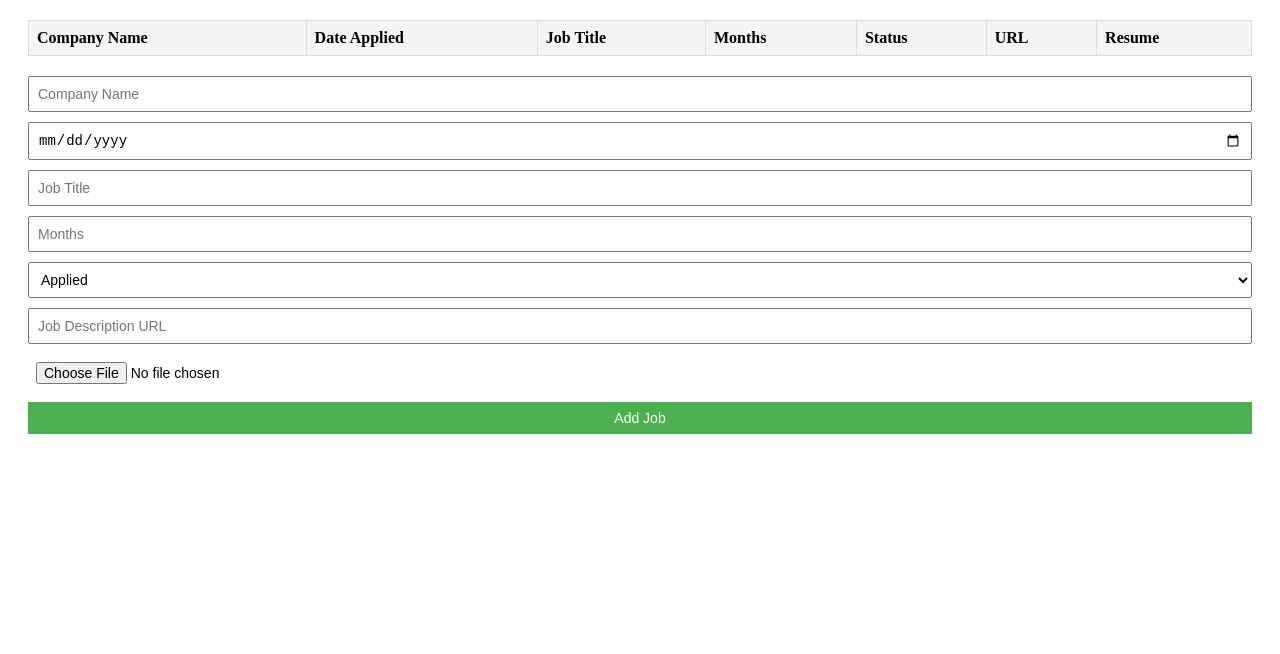
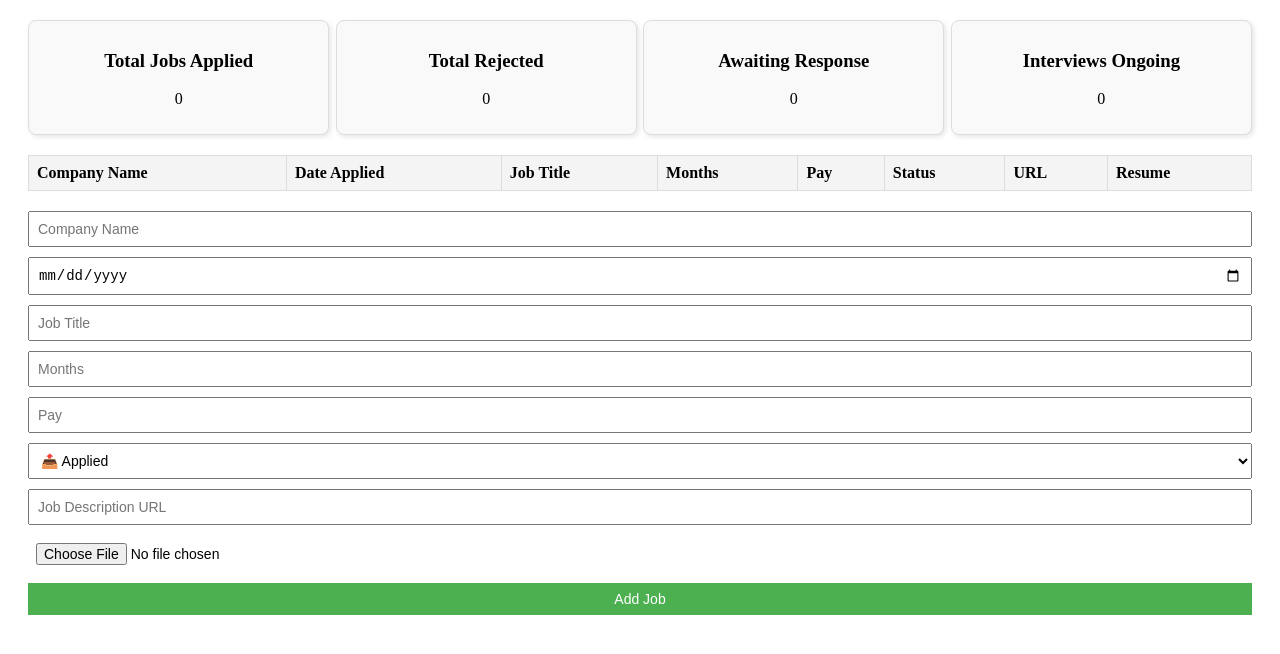
Before and after one commit to BhavyaLikhitha/Job-Tracker, a React (Vite) app in the folder app/: page / in a window 1280 px wide. Shown: the top 654 px of the page. Built offline with nearby package versions, Linux system fonts and the light colour scheme.

Commit message:
added tracking function with dropdowns

```diff
--- a/app/src/components/job.css
+++ b/app/src/components/job.css
@@ -1,5 +1,21 @@
 .job-tracker {
     margin: 20px;
+  }
+
+  .stats {
+    display: flex;
+    justify-content: space-between;
+    margin-bottom: 20px;
+  }
+
+  .stat-box {
+    border: 1px solid #ddd;
+    border-radius: 8px;
+    padding: 10px 15px;
+    text-align: center;
+    width: 22%;
+    background-color: #f9f9f9;
+    box-shadow: 2px 2px 5px rgba(0, 0, 0, 0.1);
   }
 
   table {
@@ -8,7 +24,8 @@
     margin-bottom: 20px;
   }
 
-  th, td {
+  th,
+  td {
     border: 1px solid #ddd;
     padding: 8px;
     text-align: left;
@@ -41,6 +58,7 @@
   .add-job button:hover {
     background-color: #45a049;
   }
+
   select {
     padding: 5px;
     font-size: 14px;
--- a/app/src/components/job.jsx
+++ b/app/src/components/job.jsx
@@ -8,6 +8,7 @@ const JobTracker = () => {
     dateApplied: "",
     jobTitle: "",
     months: "",
+    pay: "",
     status: "applied",
     url: "",
     resume: null,
@@ -30,6 +31,7 @@ const JobTracker = () => {
         dateApplied: "",
         jobTitle: "",
         months: "",
+        pay: "",
         status: "applied",
         url: "",
         resume: null,
@@ -46,8 +48,53 @@ const JobTracker = () => {
     setJobs(updatedJobs);
   };
 
+  const getStatusClass = (status) => {
+    switch (status) {
+      case "applied":
+        return "status-dropdown applied";
+      case "ghosted":
+        return "status-dropdown ghosted";
+      case "no response":
+        return "status-dropdown no-response";
+      case "rejected":
+        return "status-dropdown rejected";
+      case "interview going on":
+        return "status-dropdown interview-ongoing";
+      default:
+        return "status-dropdown";
+    }
+  };
+
   return (
     <div className="job-tracker">
+      <div className="stats">
+        <div className="stat-box">
+          <h3>Total Jobs Applied</h3>
+          <p>{jobs.length}</p>
+        </div>
+        <div className="stat-box">
+          <h3>Total Rejected</h3>
+          <p>{jobs.filter((job) => job.status === "rejected").length}</p>
+        </div>
+        <div className="stat-box">
+          <h3>Awaiting Response</h3>
+          <p>
+            {jobs.filter(
+              (job) =>
+                job.status === "applied" ||
+                job.status === "no response" ||
+                job.status === "ghosted"
+            ).length}
+          </p>
+        </div>
+        <div className="stat-box">
+          <h3>Interviews Ongoing</h3>
+          <p>
+            {jobs.filter((job) => job.status === "interview going on").length}
+          </p>
+        </div>
+      </div>
+
       <table>
         <thead>
           <tr>
@@ -55,6 +102,7 @@ const JobTracker = () => {
             <th>Date Applied</th>
             <th>Job Title</th>
             <th>Months</th>
+            <th>Pay</th>
             <th>Status</th>
             <th>URL</th>
             <th>Resume</th>
@@ -67,16 +115,20 @@ const JobTracker = () => {
               <td>{job.dateApplied}</td>
               <td>{job.jobTitle}</td>
               <td>{job.months}</td>
+              <td>{job.pay}</td>
               <td>
                 <select
+                  className={getStatusClass(job.status)}
                   value={job.status}
                   onChange={(e) => updateJobStatus(job.id, e.target.value)}
                 >
-                  <option value="applied">Applied</option>
-                  <option value="ghosted">Ghosted</option>
-                  <option value="no response">No Response</option>
-                  <option value="rejected">Rejected</option>
-                  <option value="interview going on">Interview Going On</option>
+                  <option value="applied">📤 Applied</option>
+                  <option value="ghosted">👻 Ghosted</option>
+                  <option value="no response">⏳ No Response</option>
+                  <option value="rejected">❌ Rejected</option>
+                  <option value="interview going on">
+                    ✅ Interview Going On
+                  </option>
                 </select>
               </td>
               <td>
@@ -129,12 +181,19 @@ const JobTracker = () => {
           value={newJob.months}
           onChange={handleInputChange}
         />
+        <input
+          type="number"
+          name="pay"
+          placeholder="Pay"
+          value={newJob.pay}
+          onChange={handleInputChange}
+        />
         <select name="status" value={newJob.status} onChange={handleInputChange}>
-          <option value="applied">Applied</option>
-          <option value="ghosted">Ghosted</option>
-          <option value="no response">No Response</option>
-          <option value="rejected">Rejected</option>
-          <option value="interview going on">Interview Going On</option>
+          <option value="applied">📤 Applied</option>
+          <option value="ghosted">👻 Ghosted</option>
+          <option value="no response">⏳ No Response</option>
+          <option value="rejected">❌ Rejected</option>
+          <option value="interview going on">✅ Interview Going On</option>
         </select>
         <input
           type="url"
```
